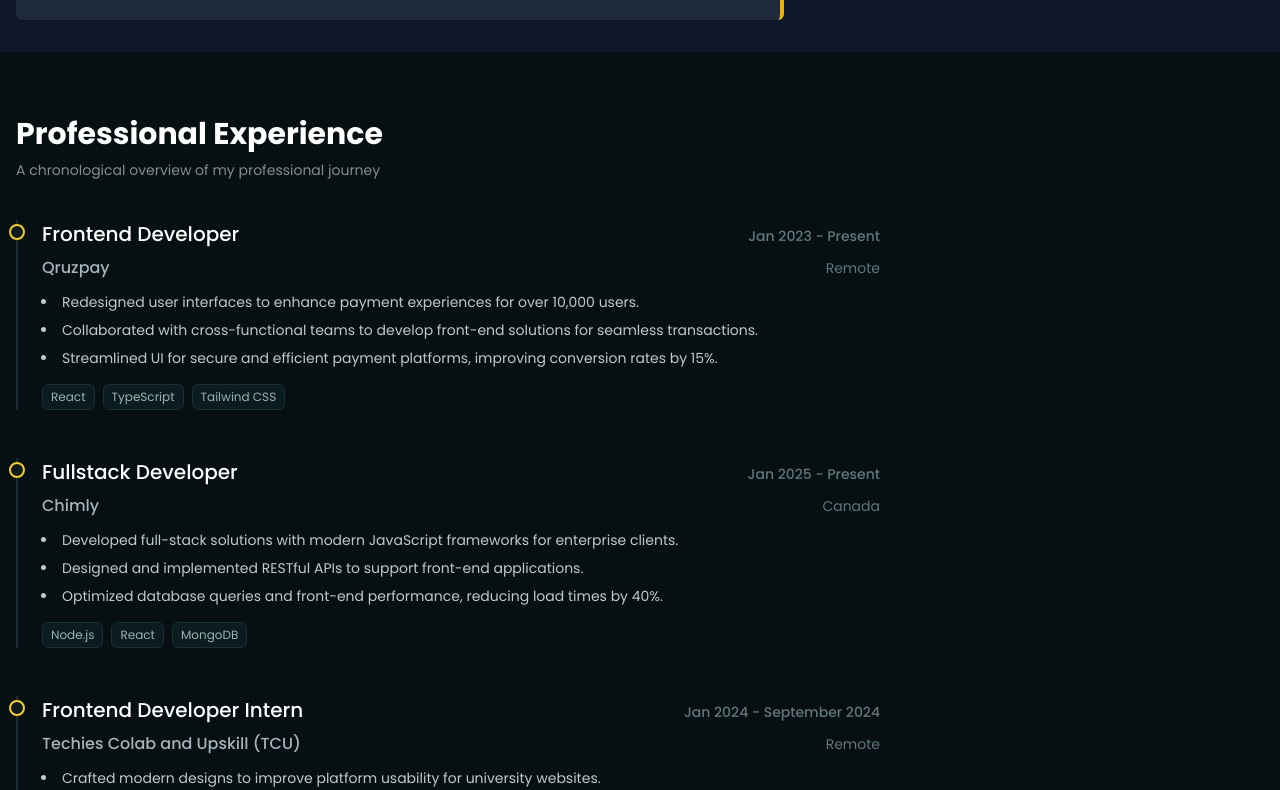
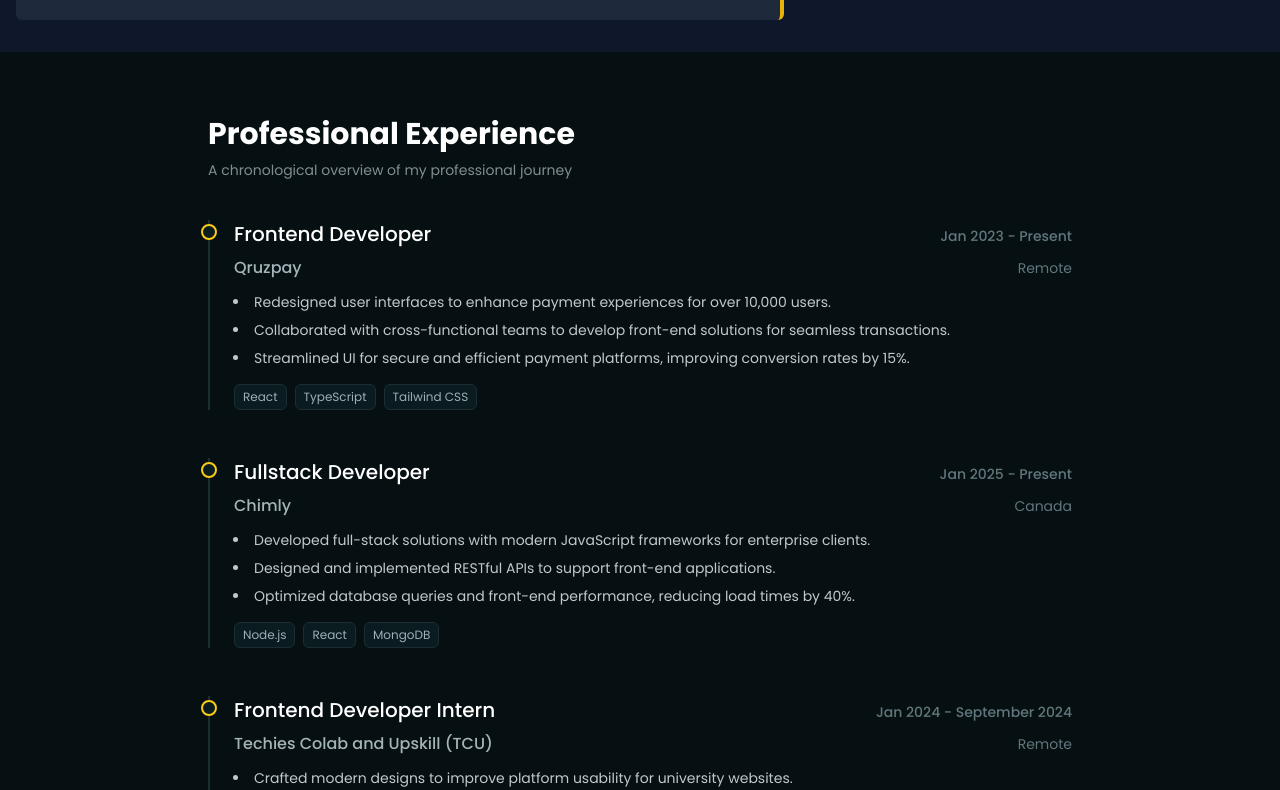
Before and after one commit to heyrapto/portfolio-, a React (Vite) app: page / in a window 1280 px wide. Shown: the part 3810-4600 px from the top of the page. Built offline with nearby package versions, Linux system fonts and the light colour scheme.

Commit message:
Update WorkExp.tsx

```diff
--- a/src/pages/WorkExp.tsx
+++ b/src/pages/WorkExp.tsx
@@ -90,7 +90,7 @@
 
   return (
     <section className="py-16 bg-[#060f12]">
-      <div className="max-w-4xl px-4">
+      <div className="max-w-4xl mx-auto px-4">
         <motion.div
           initial={{ opacity: 0, y: -10 }}
           animate={{ opacity: 1, y: 0 }}
```
